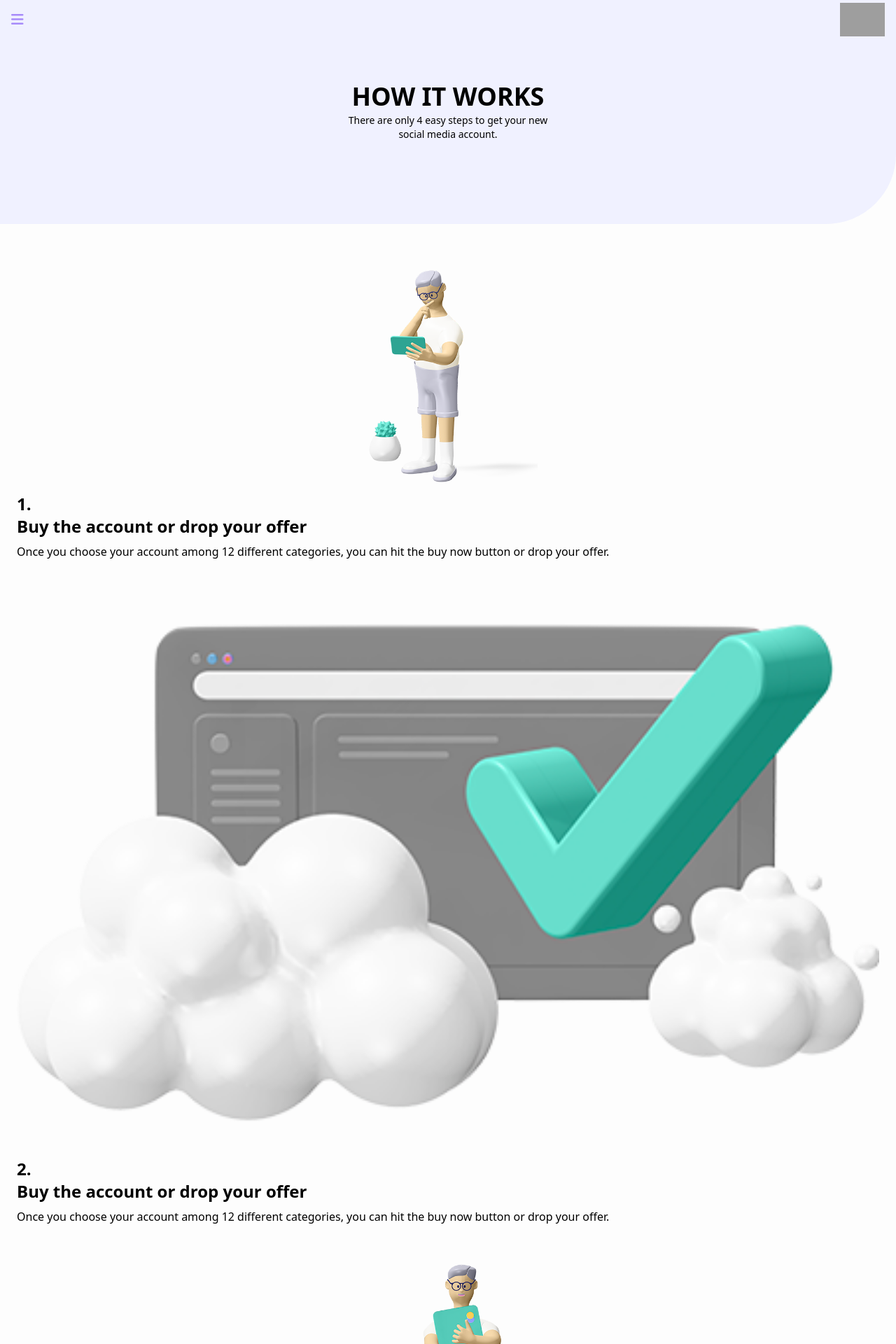
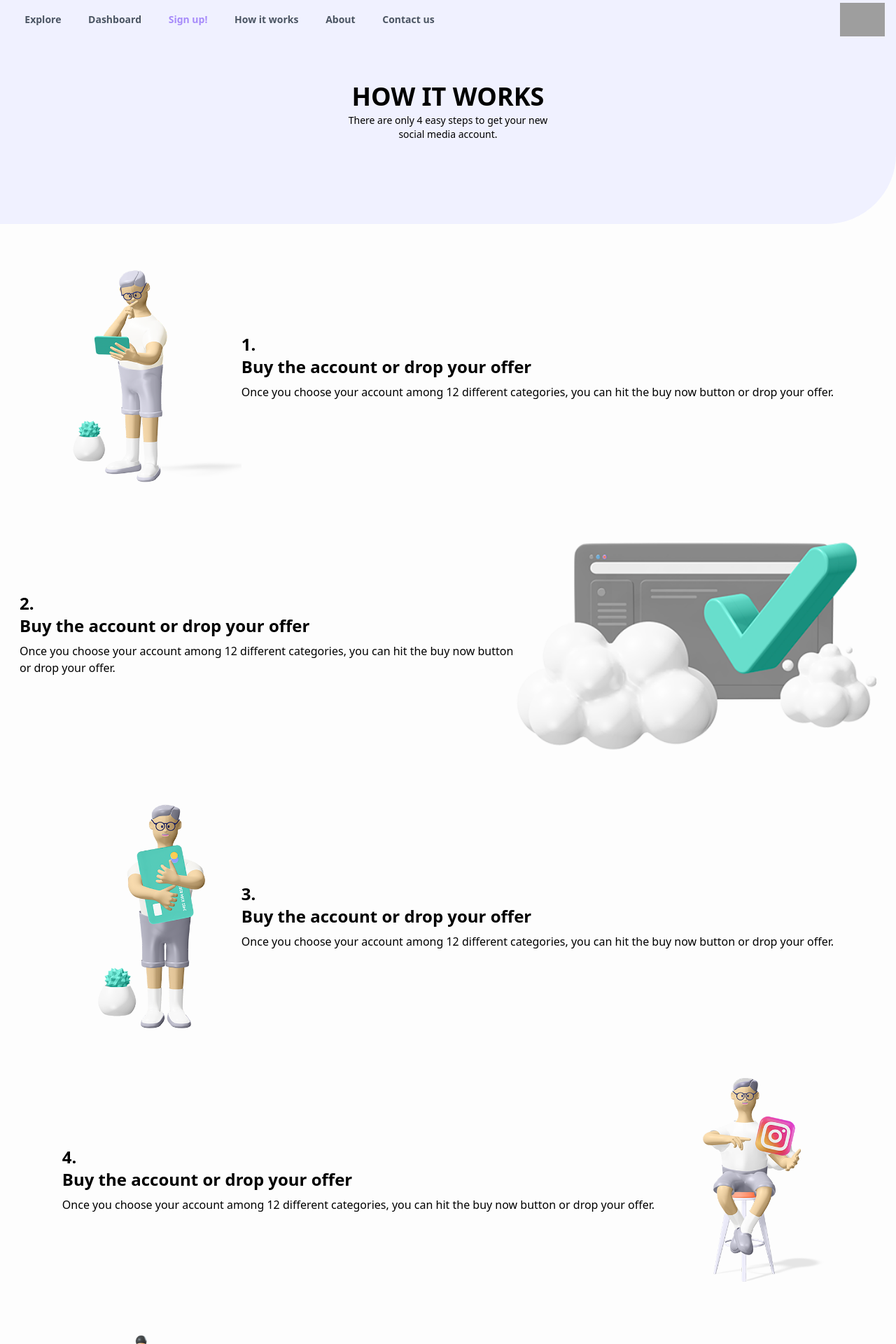
Before and after one commit to RafaV12/social-store, a React (Create React App) app: page /how-it-works in a window 1280 px wide. Shown: the top 1920 px of the page at 70% size. Built offline with nearby package versions, Linux system fonts and the light colour scheme; grey boxes are pictures that could not be loaded.

Commit message:
Some responsiveness added

```diff
--- a/src/Components/Dashboard/AccountForm.js
+++ b/src/Components/Dashboard/AccountForm.js
@@ -57,8 +57,8 @@ function AccountForm() {
     });
   };
   return (
-    <div>
-      <form className="mt-14 flex flex-col items-center" onSubmit={onSubmit}>
+    <div className="mt-12 container flex justify-center lg:mt-16">
+      <form className="p-2 w-full flex flex-col items-center md:w-2/4" onSubmit={onSubmit}>
         <label htmlFor="image" className="mb-3">
           <b>Account image</b>
         </label>
@@ -83,7 +83,7 @@ function AccountForm() {
           name="title"
           value={values.title}
           onChange={handleChange}
-          className="pl-4 mb-7 h-10 w-full rounded-lg"
+          className="pl-4 mb-7 h-10 w-full rounded-lg outline-none input-bg-color"
           required
         />
 
@@ -93,7 +93,7 @@ function AccountForm() {
         <select
           onChange={handleChange}
           name="category"
-          className="pl-4 mb-7 h-10 w-full rounded-lg"
+          className="pl-4 mb-7 h-10 w-full rounded-lg input-bg-color"
         >
           <option value="Other">Select Account category</option>
           <option value="Tech">Tech</option>
@@ -110,7 +110,7 @@ function AccountForm() {
           name="description"
           value={values.description}
           onChange={handleChange}
-          className="pl-4 mb-7 h-10 w-full rounded-lg"
+          className="pl-4 mb-7 h-10 w-full rounded-lg outline-none input-bg-color"
           placeholder="Enter Account description"
           required
         />
@@ -122,7 +122,7 @@ function AccountForm() {
           name="price"
           value={values.price}
           onChange={handleChange}
-          className="pl-4 mb-9 h-10 w-full rounded-lg"
+          className="pl-4 mb-9 h-10 w-full rounded-lg outline-none input-bg-color"
           placeholder="Enter Account price"
           required
         />
--- a/src/Components/Header.js
+++ b/src/Components/Header.js
@@ -7,8 +7,9 @@ function Header() {
   const closeMenu = () => setShowNav(false);
 
   return (
-    <header className="absolute top-0 px-4 h-14 w-full flex items-center justify-between z-10">
-      <div className="flex items-center">
+    <header className="absolute top-0 px-4 h-14 w-full flex items-center justify-between z-10 lg:left-1/2 lg:transform lg:-translate-x-1/2 xl:container">
+      <div className="flex items-center md:hidden">
+        {/* Burger menu */}
         <i
           className="fa-solid fa-bars z-30 text-xl text-purple-400"
           role="button"
@@ -19,6 +20,41 @@ function Header() {
         {/* <i className="ml-4 fa-solid fa-circle-user text-2xl" /> */}
       </div>
 
+      {/* Destkop Navigation links */}
+      <ul className="hidden md:flex items-center font-semibold w-2/4 justify-around text-gray-600 text-sm">
+        <Link to="/">
+          <li>
+            Explore
+          </li>
+        </Link>
+        <Link to="/dashboard">
+          <li>
+            Dashboard
+          </li>
+        </Link>
+        <Link to="/signup">
+          <li className="text-purple-400">
+            Sign up!
+          </li>
+        </Link>
+        <Link to="/how-it-works">
+          <li>
+            How it works
+          </li>
+        </Link>
+        <Link to="/about">
+          <li>
+            About
+          </li>
+        </Link>
+        <Link to="/contact">
+          <li>
+            Contact us
+          </li>
+        </Link>
+      </ul>
+
+      {/* Logo */}
       <Link to="/">
         <img
           className="w-16"
--- a/src/Components/Home/LandingPage.js
+++ b/src/Components/Home/LandingPage.js
@@ -7,9 +7,9 @@ function LandingPage() {
         borderBottomRightRadius: '100px',
         background: '#f0f1ff',
       }}
-      className="px-10 min-h-screen flex flex-col justify-center"
+      className="px-10 min-h-screen w-full flex flex-col justify-center lg:items-center"
     >
-      <div className="-mt-32">
+      <div className="-mt-32 container">
         <p className="uppercase text-sm font-semibold gradient-text">It's a long established fact</p>
         <h1 className="mt-2 uppercase text-5xl font-semibold">
           The social media store of choice
--- a/src/Components/Home/Reviews.js
+++ b/src/Components/Home/Reviews.js
@@ -2,15 +2,15 @@ import React from 'react';
 
 function Reviews() {
   return (
-    <div className="px-4 pb-14 pt-7 flex flex-col">
-      <div>
+    <div className="px-4 pb-14 pt-7 container flex flex-col md:px-7">
+      <div className="flex flex-col">
         <h2 className="text-3xl mb-6">Customer Reviews</h2>
         <p className="mb-6">
           We are proud of our outstanding service when it comes to selling Instagram accounts.
           Only don't take our word, see our clients experience with us.
         </p>
         {/* Review submit Form */}
-        <form onSubmit={(e) => e.preventDefault()} className="p-4 flex flex-col bg-white rounded-lg shadow-md">
+        <form onSubmit={(e) => e.preventDefault()} className="p-4 flex flex-col self-center bg-white rounded-lg shadow-md md:w-3/5 lg:w-2/4">
           <p className="mb-7 self-center font-semibold">Submit your Review</p>
           <label htmlFor="name">Name</label>
           <input type="text" className="p-2 mt-2 h-10 input-bg-color rounded-lg outline-none" name="name" id="name" />
@@ -23,7 +23,7 @@ function Reviews() {
       </div>
 
       {/* Reviews from Customers */}
-      <div className="p-4 mt-6 h-80 overflow-y-scroll">
+      <div className="p-4 mt-6 h-80 overflow-y-scroll md:self-center">
         <div className="mb-6 flex items-center">
           <img className="mr-4 w-12 h-12 rounded-full" src="https://static01.nyt.com/newsgraphics/2020/11/12/fake-people/4b806cf591a8a76adfc88d19e90c8c634345bf3d/fallbacks/mobile-02.jpg" alt="" />
           <p>
--- a/src/Components/Home/SocialAccounts.js
+++ b/src/Components/Home/SocialAccounts.js
@@ -43,10 +43,10 @@ function SocialAccounts() {
 
   return (
     <div className="py-7 flex flex-col">
-      <p className="pl-4 font-semibold text-lg">All ( Social ) Accounts</p>
+      <p className="pl-4 font-semibold text-lg md:pl-7">All ( Social ) Accounts</p>
 
       {/* Accounts for sale container */}
-      <div className="w-full mt-5 flex justify-center flex-wrap">
+      <div className="w-full container mt-5 flex justify-center flex-wrap md:self-center">
         {accounts.slice(0, accsPerPage).map((acc) => (
           <Link to={`/account/${acc.id}`} key={acc.id}>
             <div
@@ -69,7 +69,7 @@ function SocialAccounts() {
       </div>
       <button
         type="button"
-        className="py-2.5 px-5 mt-7 mr-2 mb-2 w-11/12 self-center text-sm font-medium text-white focus:outline-none bg-gradient-to-r from-purple-500 to-blue-500 rounded-full border border-gray-200 hover:bg-gray-100 hover:text-blue-700 focus:z-10 focus:ring-4 focus:ring-gray-200 dark:focus:ring-gray-700 dark:bg-gray-800 dark:text-gray-400 dark:border-gray-600 dark:hover:text-white dark:hover:bg-gray-700"
+        className="py-2.5 px-5 mt-7 mr-2 mb-2 w-11/12 self-center text-sm font-medium text-white focus:outline-none bg-gradient-to-r from-purple-500 to-blue-500 rounded-full md:w-2/4 md:text-base"
         onClick={showMore}
       >
         {accsPerPage < accounts.length ? 'Show More' : 'Currently showing All'}
--- a/src/Components/Home/SocialSlider.js
+++ b/src/Components/Home/SocialSlider.js
@@ -4,11 +4,11 @@ function SocialSlider() {
   return (
     <>
       <p
-        className="px-4 mt-16 gradient-text font-extrabold text-xl"
+        className="px-4 mt-16 gradient-text font-extrabold text-xl md:px-7"
       >
         Select a social network
       </p>
-      <div className="mt-3 py-2 pl-3 w-full flex overflow-x-auto items-center">
+      <div className="mt-3 py-2 pl-3 w-full container flex overflow-x-auto items-center md:pl-7">
         {/* Youtube */}
         <div className="m-2 p-2 h-16 min-w-max border flex flex-col justify-around bg-white rounded-lg transform transition duration-500 hover:scale-105 shadow-md">
           <img
--- a/src/Components/Home/TextContent.js
+++ b/src/Components/Home/TextContent.js
@@ -2,7 +2,7 @@ import React from 'react';
 
 function TextContent() {
   return (
-    <div className="px-4 py-14">
+    <div className="px-4 py-14 container md:px-7">
       <div>
         <h2 className="text-3xl mb-6">Why buy Social Media accounts from BayOfSales?</h2>
         <p className="mb-4">
--- a/src/Pages/Contact.js
+++ b/src/Pages/Contact.js
@@ -4,14 +4,14 @@ import Footer from '../Components/Footer';
 function Contact() {
   return (
     <>
-      <div className="flex flex-col min-h-screen">
+      <div className="min-h-screen flex flex-col 2xl:items-center">
         {/* Page Header */}
         <div
           style={{
             borderBottomRightRadius: '100px',
             background: '#f0f1ff',
           }}
-          className="h-80 flex justify-center items-center bg-purple-500"
+          className="w-full h-80 flex justify-center items-center bg-purple-500"
         >
           <div className="w-72 text-center">
             <p className="uppercase font-bold text-4xl">Contact us</p>
@@ -20,8 +20,8 @@ function Contact() {
         </div>
 
         {/* Page Content */}
-        <div className="py-14 px-4 flex flex-col">
-          <div className="">
+        <div className="py-14 px-4 container flex flex-col md:px-7 2xl:items-center">
+          <div className="2xl:-ml-56">
             <p className="text-3xl">
               Got a
               <span className="text-purple-400"> Question?</span>
@@ -41,13 +41,13 @@ function Contact() {
             </p>
           </div>
 
-          <form onSubmit={(e) => e.preventDefault()} className="mt-7 p-4 flex flex-col">
+          <form onSubmit={(e) => e.preventDefault()} className="mt-7 p-4 flex flex-col bg-white rounded-lg shadow-md md:w-2/4 xl:w-2/5">
             <label htmlFor="name">Name</label>
-            <input type="text" className="p-2 mt-2 h-10 rounded-lg outline-none" name="name" id="name" />
+            <input type="text" className="p-2 mt-2 h-10 input-bg-color rounded-lg outline-none" name="name" id="name" />
             <label htmlFor="email" className="mt-4">Email</label>
-            <input type="email" className="p-2 mt-2 h-10 rounded-lg outline-none" name="email" id="email" />
+            <input type="email" className="p-2 mt-2 h-10 input-bg-color rounded-lg outline-none" name="email" id="email" />
             <label htmlFor="message" className="mt-4">Message</label>
-            <textarea type="text" className="p-2 mt-2 h-24 rounded-lg outline-none resize-none" name="review" id="review" />
+            <textarea type="text" className="p-2 mt-2 h-24 input-bg-color rounded-lg outline-none resize-none" name="review" id="review" />
             <button className="p-2 mt-7 bg-purple-500 rounded-full text-white" type="submit">Submit</button>
           </form>
         </div>
--- a/src/Pages/Dashboard.js
+++ b/src/Pages/Dashboard.js
@@ -3,7 +3,7 @@ import AccountForm from '../Components/Dashboard/AccountForm';
 
 function UserProfile() {
   return (
-    <div className="p-4 min-h-screen flex flex-col">
+    <div className="p-4 min-h-screen flex flex-col items-center">
       <AccountForm />
     </div>
   );
--- a/src/Pages/Home.js
+++ b/src/Pages/Home.js
@@ -24,7 +24,7 @@ function Home() {
 
   return (
     <>
-      <div className="flex flex-col">
+      <div className="flex flex-col 2xl:items-center">
         <LandingPage />
         <SocialSlider />
         <SocialAccounts />
--- a/src/Pages/HowItWorks.js
+++ b/src/Pages/HowItWorks.js
@@ -10,15 +10,14 @@ const step5 = require('../Assets/HowItWorks/step-5.png');
 
 function HowItWorks() {
   return (
-    <>
-      <div className="min-h-screen flex flex-col">
+    <div className="flex flex-col items-center">
       {/* Page Header */}
       <div
         style={{
           borderBottomRightRadius: '100px',
           background: '#f0f1ff',
         }}
-          className="h-80 flex justify-center items-center"
+        className="w-full h-80 flex justify-center items-center"
       >
         <div className="w-72 text-center">
           <p className="uppercase font-bold text-4xl">How it Works</p>
@@ -27,10 +26,11 @@ function HowItWorks() {
       </div>
 
       {/* Steps Container */}
-        <div className="p-6 pt-16">
+      <div className="p-6 pt-16 flex flex-col items-center container md:px-7">
         {/* Step 1 */}
-          <div className="mb-14 flex flex-col">
+        <div className="mb-14 flex flex-col md:flex-row md:items-center">
           <img src={step1} alt="" className="h-80 w-64 self-center" />
+          <div className="md:-mt-10">
             <span className="text-2xl font-bold">1.</span>
             <h3 className="text-2xl font-bold">Buy the account or drop your offer</h3>
             <p className="mt-2">
@@ -38,10 +38,12 @@ function HowItWorks() {
               the buy now button or drop your offer.
             </p>
           </div>
+        </div>
 
         {/* Step 2 */}
-          <div className="mb-14 flex flex-col">
-            <img src={step2} alt="" className="w-full self-center" />
+        <div className="mb-14 flex flex-col md:flex-row md:items-center">
+          <img src={step2} alt="" className="w-full self-center md:order-last md:w-2/4" />
+          <div className="md:-mt-10">
             <span className="text-2xl font-bold">2.</span>
             <h3 className="text-2xl font-bold">Buy the account or drop your offer</h3>
             <p className="mt-2">
@@ -49,10 +51,13 @@ function HowItWorks() {
               the buy now button or drop your offer.
             </p>
           </div>
+        </div>
 
         {/* Step 3 */}
-          <div className="mb-14 flex flex-col">
+        <div className="mb-14 flex flex-col md:flex-row md:items-center">
           <img src={step3} alt="" className="h-80 w-64 self-center" />
+          <div>
+
             <span className="text-2xl font-bold">3.</span>
             <h3 className="text-2xl font-bold">Buy the account or drop your offer</h3>
             <p className="mt-2">
@@ -60,10 +65,12 @@ function HowItWorks() {
               the buy now button or drop your offer.
             </p>
           </div>
+        </div>
 
         {/* Step 4 */}
-          <div className="mb-14 flex flex-col">
-            <img src={step4} alt="" className="h-80 w-64 self-center" />
+        <div className="mb-14 flex flex-col md:flex-row md:items-center">
+          <img src={step4} alt="" className="h-80 w-64 self-center md:order-last" />
+          <div>
             <span className="text-2xl font-bold">4.</span>
             <h3 className="text-2xl font-bold">Buy the account or drop your offer</h3>
             <p className="mt-2">
@@ -71,10 +78,13 @@ function HowItWorks() {
               the buy now button or drop your offer.
             </p>
           </div>
+        </div>
 
         {/* Step 5 */}
-          <div className="mb-14 flex flex-col">
-            <img src={step5} alt="" className="h-80 w-64 self-center" />
+        <div className="mb-14 flex flex-col md:flex-row md:items-center">
+          <img src={step5} alt="" className="h-80 w-64 self-center md:mr-4" />
+          <div>
+
             <span className="text-2xl font-bold">5.</span>
             <h3 className="text-2xl font-bold">Buy the account or drop your offer</h3>
             <p className="mt-2">
@@ -83,14 +93,15 @@ function HowItWorks() {
             </p>
           </div>
         </div>
+      </div>
 
-        <div className="p-7 mb-14 w-4/5 h-64 flex flex-col items-center bg-white rounded-lg shadow-md self-center">
+      {/* Contact us box */}
+      <div className="mt-7 px-7 py-4 mb-16 w-4/5 h-64 flex flex-col items-center justify-center bg-white rounded-lg shadow-md self-center md:w-2/4 xl:w-1/4">
         <p className="text-3xl text-center font-semibold">Couldn't find the answer to your question?</p>
         <button className="mt-6 px-2 py-3 w-3/4 bg-purple-600 text-white rounded-full" type="button">Contact us</button>
       </div>
+      <Footer />
     </div>
-      <Footer />
-    </>
   );
 }
 
```
Lines whose indentation alone changed are shown as unchanged.
